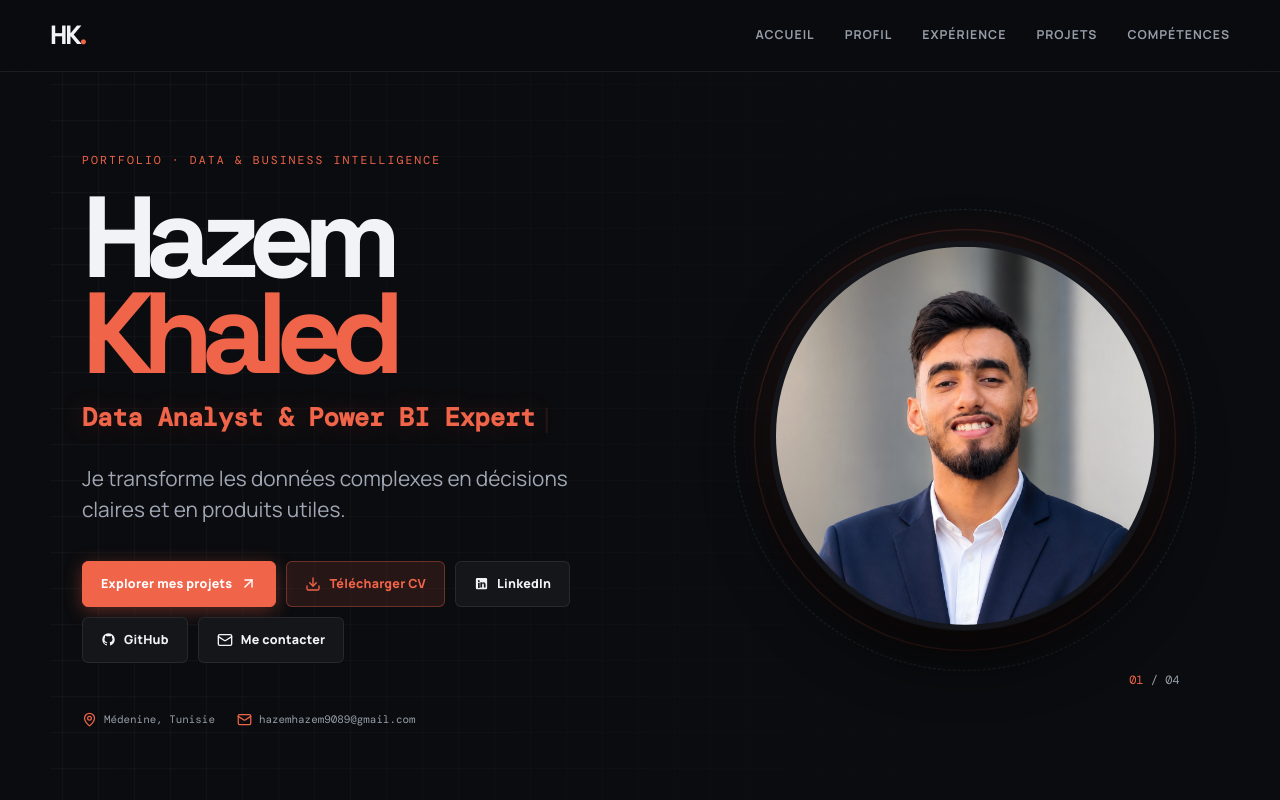
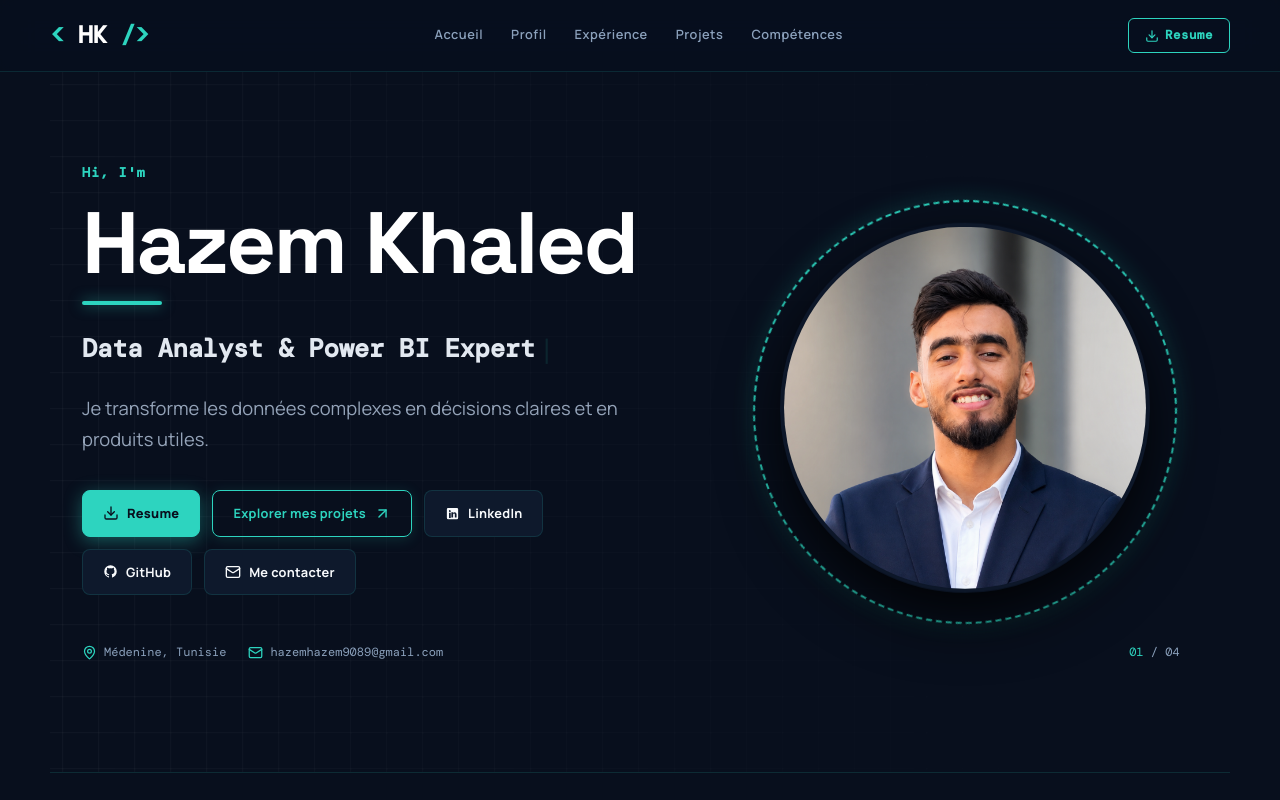
Before and after one commit to hazem897/Potfolio, a React (Vite) app: page / in a window 1280 px wide. Shown: the top 800 px of the page. Built offline with nearby package versions, Linux system fonts and the light colour scheme.

Commit message:
feat: adopt midnight navy & neon mint-cyan charte graphique matching reference design

```diff
--- a/src/assets/styles/style.css
+++ b/src/assets/styles/style.css
@@ -4,18 +4,20 @@
    CSS VARIABLES & RESET
    ========================================= */
 :root {
-  --ink: #f1f3f7;
-  --paper: #0b0c0f;
-  --muted: #959da8;
-  --line: rgba(255, 255, 255, 0.08);
-  --coral: #f06449;
-  --coral-light: rgba(240, 100, 73, 0.14);
-  --yellow: #f5c95b;
-  --white: #131519;
-  --shadow-sm: 0 2px 10px rgba(0, 0, 0, 0.35);
-  --shadow-md: 0 8px 30px rgba(0, 0, 0, 0.5);
-  --shadow-lg: 0 22px 60px rgba(0, 0, 0, 0.7);
-  --radius: 6px;
+  --ink: #f8fafc;
+  --paper: #080f1d;
+  --muted: #8ba1bc;
+  --line: rgba(45, 212, 191, 0.14);
+  --line-subtle: rgba(255, 255, 255, 0.08);
+  --coral: #2dd4bf;
+  --coral-light: rgba(45, 212, 191, 0.14);
+  --yellow: #38bdf8;
+  --white: #0e192c;
+  --card-hover: #13243f;
+  --shadow-sm: 0 2px 10px rgba(0, 0, 0, 0.4);
+  --shadow-md: 0 8px 30px rgba(0, 0, 0, 0.55);
+  --shadow-lg: 0 22px 60px rgba(0, 0, 0, 0.75);
+  --radius: 8px;
   --transition: .3s cubic-bezier(.22, 1, .36, 1);
 }
 
@@ -59,7 +61,7 @@ button {
   background: linear-gradient(90deg, var(--coral), var(--yellow));
   z-index: 100;
   transition: width .1s linear;
-  box-shadow: 0 0 10px rgba(240, 100, 73, 0.5);
+  box-shadow: 0 0 12px rgba(45, 212, 191, 0.6);
 }
 
 /* =========================================
@@ -67,7 +69,7 @@ button {
    ========================================= */
 .topbar {
   align-items: center;
-  background: rgba(11, 12, 15, 0.82);
+  background: rgba(8, 15, 29, 0.85);
   border-bottom: 1px solid var(--line);
   display: flex;
   height: 72px;
@@ -82,37 +84,41 @@ button {
 }
 
 .topbar.scrolled {
-  box-shadow: 0 8px 30px rgba(0, 0, 0, 0.6);
-  background: rgba(11, 12, 15, 0.95);
+  box-shadow: 0 8px 30px rgba(0, 0, 0, 0.65);
+  background: rgba(8, 15, 29, 0.96);
 }
 
 .brand {
-  font-family: 'Space Grotesk', sans-serif;
-  font-size: 1.65rem;
-  font-weight: 700;
-  letter-spacing: -.08em;
+  font-family: 'DM Mono', monospace;
+  font-size: 1.5rem;
+  font-weight: 800;
+  letter-spacing: -0.01em;
+  color: #ffffff;
+  display: inline-flex;
+  align-items: center;
   transition: transform var(--transition);
 }
 
 .brand:hover {
-  transform: scale(1.05);
-}
-
-.brand span {
-  color: var(--coral);
+  transform: scale(1.04);
+}
+
+.brand-bracket {
+  color: var(--coral);
+  font-weight: 800;
 }
 
 .nav {
   display: flex;
-  gap: 30px;
+  align-items: center;
+  gap: 28px;
 }
 
 .nav a {
   color: var(--muted);
-  font-size: .77rem;
-  font-weight: 700;
-  letter-spacing: .08em;
-  text-transform: uppercase;
+  font-size: .8rem;
+  font-weight: 600;
+  letter-spacing: .04em;
   transition: color .2s ease;
   position: relative;
   padding-bottom: 2px;
@@ -135,6 +141,43 @@ button {
 
 .nav a:hover::after {
   width: 100%;
+}
+
+.nav-actions {
+  display: flex;
+  align-items: center;
+  gap: 16px;
+}
+
+.nav-resume-btn {
+  display: inline-flex;
+  align-items: center;
+  gap: 6px;
+  font-family: 'DM Mono', monospace;
+  font-size: 0.78rem;
+  font-weight: 700;
+  color: var(--coral);
+  background: transparent;
+  border: 1.5px solid var(--coral);
+  padding: 7px 16px;
+  border-radius: 6px;
+  letter-spacing: 0.04em;
+  transition: background var(--transition), color var(--transition), box-shadow var(--transition), transform var(--transition);
+}
+
+.nav-resume-btn:hover {
+  background: var(--coral);
+  color: #080f1d;
+  box-shadow: 0 4px 18px rgba(45, 212, 191, 0.4);
+  transform: translateY(-2px);
+}
+
+.desktop-only {
+  display: inline-flex;
+}
+
+.mobile-only {
+  display: none;
 }
 
 .menu-toggle {
@@ -194,32 +237,43 @@ button {
 .section-kicker {
   color: var(--coral);
   font-family: 'DM Mono', monospace;
-  font-size: .72rem;
-  letter-spacing: .18em;
-  margin: 0 0 20px;
-  text-transform: uppercase;
-}
-
-.hero h1 {
+  font-size: .84rem;
+  letter-spacing: .08em;
+  margin: 0 0 14px;
+  font-weight: 700;
+}
+
+.hero h1,
+.hero-name {
   font-family: 'Space Grotesk', sans-serif;
-  font-size: clamp(4.5rem, 9vw, 8.8rem);
-  letter-spacing: -.1em;
-  line-height: .83;
-  margin: 0 0 16px;
+  font-size: clamp(3.2rem, 6.8vw, 5.8rem);
+  font-weight: 700;
+  letter-spacing: -.03em;
+  line-height: 1.05;
+  margin: 0 0 12px;
+  color: #ffffff;
+}
+
+.hero-underline-bar {
+  width: 80px;
+  height: 4px;
+  background: var(--coral);
+  border-radius: 2px;
+  margin-bottom: 24px;
+  box-shadow: 0 0 14px rgba(45, 212, 191, 0.6);
 }
 
 .hero-typewriter {
   font-family: 'DM Mono', monospace;
-  font-size: clamp(1.08rem, 2.3vw, 1.6rem);
-  font-weight: 700;
-  color: var(--coral);
+  font-size: clamp(1.1rem, 2.3vw, 1.6rem);
+  font-weight: 600;
+  color: #e2e8f0;
   margin-bottom: 24px;
   min-height: 2.2rem;
   display: inline-flex;
   align-items: center;
   gap: 2px;
   letter-spacing: -0.01em;
-  text-shadow: 0 0 24px rgba(238, 101, 75, 0.22);
 }
 
 .typewriter-cursor {
@@ -248,17 +302,17 @@ em {
 }
 
 .hero-lead {
-  font-size: 1.3rem;
-  line-height: 1.5;
+  font-size: 1.15rem;
+  line-height: 1.65;
   margin: 0 0 36px;
-  max-width: 520px;
-  color: #a0a7b4;
+  max-width: 540px;
+  color: #94a3b8;
 }
 
 .hero-actions {
   display: flex;
   flex-wrap: wrap;
-  gap: 10px;
+  gap: 12px;
   margin-bottom: 48px;
 }
 
@@ -268,10 +322,10 @@ em {
 .button {
   align-items: center;
   display: inline-flex;
-  font-size: .78rem;
-  font-weight: 800;
+  font-size: .8rem;
+  font-weight: 700;
   gap: 8px;
-  padding: 12px 18px;
+  padding: 12px 20px;
   transition: transform var(--transition), background var(--transition), box-shadow var(--transition), border-color var(--transition);
   position: relative;
   overflow: hidden;
@@ -303,42 +357,45 @@ em {
 }
 
 .button-primary {
-  background: var(--coral);
+  background: transparent;
+  color: var(--coral);
+  border: 1.5px solid var(--coral);
+  box-shadow: 0 2px 14px rgba(45, 212, 191, 0.15);
+}
+
+.button-primary:hover {
+  background: rgba(45, 212, 191, 0.12);
+  border-color: var(--coral);
   color: #ffffff;
-  border: 1px solid var(--coral);
-  box-shadow: 0 4px 18px rgba(240, 100, 73, .35);
-}
-
-.button-primary:hover {
-  background: #e05439;
-  border-color: #e05439;
-  box-shadow: 0 8px 28px rgba(240, 100, 73, .5);
+  box-shadow: 0 6px 24px rgba(45, 212, 191, 0.35);
 }
 
 .button-quiet {
   border: 1px solid var(--line);
-  background: #14161a;
-  color: var(--ink);
+  background: #0e192c;
+  color: #f8fafc;
 }
 
 .button-quiet:hover {
-  background: #1b1e24;
+  background: #14243f;
   border-color: var(--coral);
-  color: #ffffff;
+  color: var(--coral);
   box-shadow: 0 6px 20px rgba(0, 0, 0, .4);
 }
 
 .button-cv {
-  background: rgba(240, 100, 73, .12);
-  color: var(--coral);
-  border: 1px solid rgba(240, 100, 73, .35);
+  background: var(--coral);
+  color: #080f1d;
+  font-weight: 800;
+  border: 1.5px solid var(--coral);
+  box-shadow: 0 4px 18px rgba(45, 212, 191, 0.38);
 }
 
 .button-cv:hover {
-  background: var(--coral);
-  color: #ffffff;
-  border-color: var(--coral);
-  box-shadow: 0 8px 24px rgba(240, 100, 73, .45);
+  background: #39e6d0;
+  border-color: #39e6d0;
+  color: #080f1d;
+  box-shadow: 0 8px 26px rgba(45, 212, 191, 0.55);
 }
 
 .hero-social-btn {
@@ -363,7 +420,7 @@ em {
   color: var(--muted);
   display: flex;
   font-family: 'DM Mono', monospace;
-  font-size: .68rem;
+  font-size: .75rem;
   gap: 7px;
   transition: color .2s ease;
 }
@@ -387,25 +444,20 @@ em {
   position: relative;
 }
 
-/* Rotating ring */
+/* Rotating Dashed Circle */
 .hero-visual::before {
-  border: 1px dashed rgba(255, 255, 255, 0.12);
-  border-radius: 50%;
-  content: '';
-  height: 460px;
-  position: absolute;
-  width: 460px;
-  animation: ring-rotate 25s linear infinite;
-}
-
-.hero-visual::after {
-  border: 1px solid rgba(240, 100, 73, .3);
+  border: 2px dashed var(--coral);
   border-radius: 50%;
   content: '';
   height: 420px;
   position: absolute;
   width: 420px;
-  animation: ring-rotate 18s linear infinite reverse;
+  animation: ring-rotate 35s linear infinite;
+  box-shadow: 0 0 24px rgba(45, 212, 191, 0.18);
+}
+
+.hero-visual::after {
+  display: none;
 }
 
 @keyframes ring-rotate {
@@ -419,14 +471,14 @@ em {
 }
 
 .portrait-frame {
-  background: #14161b;
-  border: 6px solid #14161b;
+  background: #0d1729;
+  border: 4px solid #0d1729;
   border-radius: 50%;
-  box-shadow: 0 24px 60px rgba(0, 0, 0, 0.8), 0 0 40px rgba(240, 100, 73, 0.15);
-  height: 390px;
+  box-shadow: 0 24px 60px rgba(0, 0, 0, 0.85);
+  height: 370px;
   overflow: hidden;
   position: relative;
-  width: 390px;
+  width: 370px;
   z-index: 2;
   transition: box-shadow .4s ease, transform .4s cubic-bezier(.22, 1, .36, 1);
   animation: portraitFloat 6s ease-in-out infinite;
@@ -1928,6 +1980,14 @@ footer small {
    RESPONSIVE MOBILE
    ========================================= */
 @media (max-width: 760px) {
+  .desktop-only {
+    display: none !important;
+  }
+
+  .mobile-only {
+    display: inline-flex !important;
+  }
+
   .topbar {
     height: 64px;
     padding: 0 20px;
--- a/src/components/Hero.jsx
+++ b/src/components/Hero.jsx
@@ -50,11 +50,11 @@ export default function Hero() {
   return (
     <section className="hero" id="accueil">
       <div className="hero-copy">
-        <p className="eyebrow">PORTFOLIO · DATA &amp; BUSINESS INTELLIGENCE</p>
-        <h1>
-          Hazem<br />
-          <em>Khaled</em>
+        <p className="eyebrow">Hi, I'm</p>
+        <h1 className="hero-name">
+          Hazem Khaled
         </h1>
+        <div className="hero-underline-bar" />
 
         <div className="hero-typewriter" aria-label={`Spécialité : ${typedRole}`}>
           <span className="typewriter-text">{typedRole}</span>
@@ -66,10 +66,6 @@ export default function Hero() {
         </p>
 
         <div className="hero-actions">
-          <a className="button button-primary" href="#projets">
-            Explorer mes projets <ArrowUpRight size={17} />
-          </a>
-
           <a
             className="button button-cv"
             href="/CV_Hazem.pdf"
@@ -77,7 +73,11 @@ export default function Hero() {
             target="_blank"
             rel="noreferrer"
           >
-            <Download size={16} /> Télécharger CV
+            <Download size={16} /> Resume
+          </a>
+
+          <a className="button button-primary" href="#projets">
+            Explorer mes projets <ArrowUpRight size={17} />
           </a>
 
           <a
--- a/src/components/Navbar.jsx
+++ b/src/components/Navbar.jsx
@@ -1,5 +1,5 @@
 import { useEffect, useState } from 'react';
-import { Menu, X } from 'lucide-react';
+import { Menu, X, Download } from 'lucide-react';
 
 const navLinks = [
   ['accueil', 'Accueil'],
@@ -22,7 +22,7 @@ export default function Navbar({ menuOpen, setMenuOpen }) {
   return (
     <header className={`topbar${scrolled ? ' scrolled' : ''}`}>
       <a className="brand" href="#accueil" onClick={closeMenu}>
-        HK<span>.</span>
+        <span className="brand-bracket">&lt;&nbsp;</span>HK<span className="brand-bracket">&nbsp;/&gt;</span>
       </a>
 
       <nav className={menuOpen ? 'nav open' : 'nav'}>
@@ -31,7 +31,28 @@ export default function Navbar({ menuOpen, setMenuOpen }) {
             {label}
           </a>
         ))}
+        <a
+          className="nav-resume-btn mobile-only"
+          href="/CV_Hazem.pdf"
+          download="CV_Hazem_Khaled.pdf"
+          target="_blank"
+          rel="noreferrer"
+          onClick={closeMenu}
+        >
+          <Download size={14} /> Resume
+        </a>
       </nav>
+
+      <div className="nav-actions">
+        <a
+          className="nav-resume-btn desktop-only"
+          href="/CV_Hazem.pdf"
+          download="CV_Hazem_Khaled.pdf"
+          target="_blank"
+          rel="noreferrer"
+        >
+          <Download size={14} /> Resume
+        </a>
 
         <button
           className="menu-toggle"
@@ -41,6 +62,7 @@ export default function Navbar({ menuOpen, setMenuOpen }) {
         >
           {menuOpen ? <X size={22} /> : <Menu size={22} />}
         </button>
+      </div>
     </header>
   );
 }
```
Lines whose indentation alone changed are shown as unchanged.
